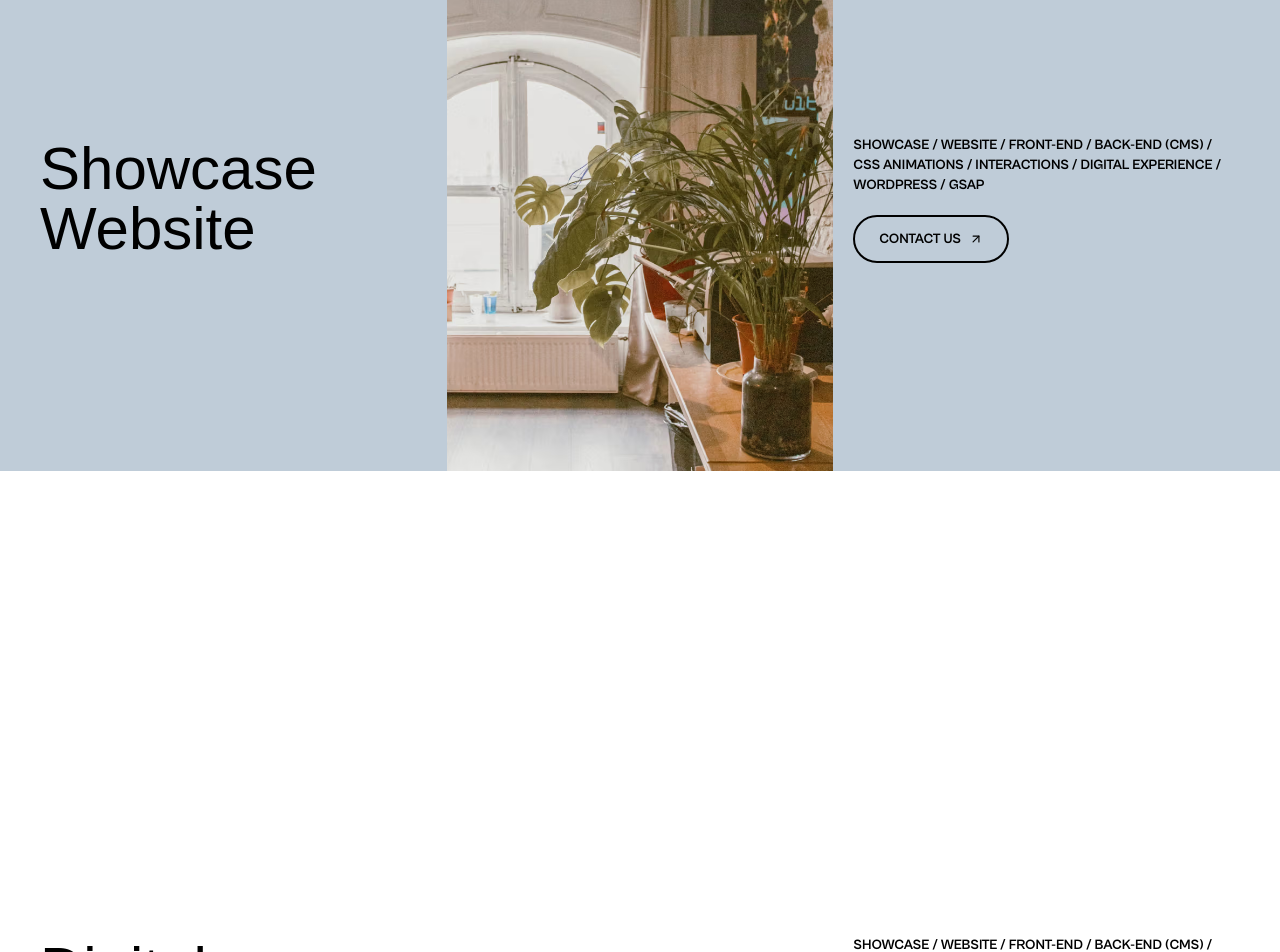
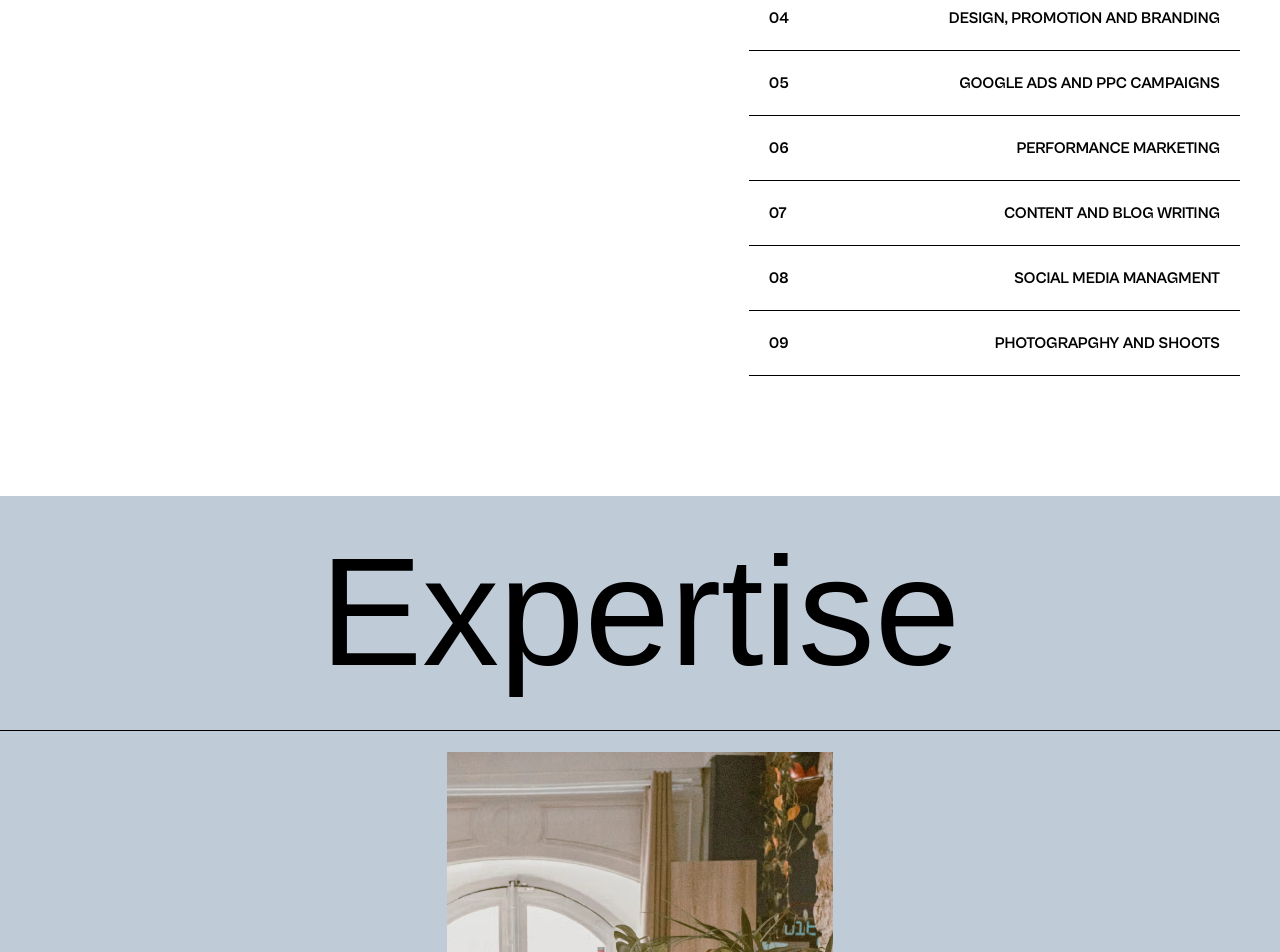
Before and after one commit to harshsahu0030/shreejitechsolutions, a Next.js app: page /expertise in a window 1280 px wide. Shown: the part 1420-2372 px from the top of the page. Built offline with nearby package versions, Linux system fonts and the light colour scheme; a web font is replaced by a local one.

Commit message:
add sections in home page

```diff
--- a/app/(clients)/layout.js
+++ b/app/(clients)/layout.js
@@ -1,3 +1,4 @@
+import Footer from "@/components/client/footer/Footer";
 import Header from "@/components/client/header/Header";
 import PageLoader from "@/components/client/providers/PageLoader";
 
@@ -7,6 +8,7 @@ export default function RootLayout({ children }) {
       <PageLoader>
         <Header />
         {children}
+        <Footer />
       </PageLoader>
     </>
   );
--- /dev/null
+++ b/components/client/footer/Footer.js
@@ -0,0 +1,74 @@
+import {
+  addressDetails,
+  emailDetails,
+  end,
+  headerLinks,
+  legalPolicy,
+  phoneDetails,
+  socialLinks,
+} from "@/data/siteConfig";
+import { NavLinks } from "../header/Navbar";
+import Logo from "@/public/logo/logoDarkTransparent.webp";
+import Image from "next/image";
+
+const Footer = () => {
+  return (
+    <footer className="h-screen w-full bg-(--bg-black) text-(--text-white) flex flex-col gap-10 pt-20 responsives overflow-hidden">
+      {/* top  */}
+      <div className="w-full grid xl:grid-cols-2">
+        {/* page links  */}
+        <div className="w-ful grid grid-cols-2 py-10 border-t-2 border-(--bg-white)">
+          <div className="flex flex-col gap-1">
+            {headerLinks.map((item) => (
+              <NavLinks key={item.url} item={item} />
+            ))}
+          </div>
+
+          <div className="flex flex-col gap-1">
+            {addressDetails.map((item) => (
+              <NavLinks key={item.url} item={item} />
+            ))}
+            {emailDetails.map((item) => (
+              <NavLinks key={item.url} item={item} />
+            ))}
+            {phoneDetails.map((item) => (
+              <NavLinks key={item.url} item={item} />
+            ))}
+          </div>
+        </div>
+
+        {/* more links  */}
+        <div className="w-full grid grid-cols-2 py-10 border-t-2 border-(--bg-white)">
+          <div className="flex flex-col gap-1">
+            {socialLinks.map((item) => (
+              <NavLinks key={item.url} item={item} />
+            ))}
+          </div>
+
+          <div className="flex flex-col gap-1">
+            {legalPolicy.map((item) => (
+              <NavLinks key={item.url} item={item} />
+            ))}
+            {end.map((item) => (
+              <NavLinks key={item.url} item={item} />
+            ))}
+          </div>
+        </div>
+      </div>
+
+      <div className="nav-assets h-full w-full relative">
+        <Image
+          src={Logo}
+          alt="Shreeji-Text-Solutions-Logo"
+          height={800}
+          width={800}
+          loading="lazy"
+          fetchPriority="low"
+          className="absolute w-full top-0 left-0"
+        />
+      </div>
+    </footer>
+  );
+};
+
+export default Footer;
--- a/components/client/header/Navbar.js
+++ b/components/client/header/Navbar.js
@@ -23,7 +23,7 @@ const externalLinkProps = {
   rel: "noopener noreferrer",
 };
 
-const NavLinks = ({ item }) => {
+export const NavLinks = ({ item }) => {
   return (
     <Link
       href={item.url}
--- a/components/client/main/expertise/ExpertisSkills.js
+++ b/components/client/main/expertise/ExpertisSkills.js
@@ -56,7 +56,7 @@ const ExpertisSkills = () => {
           return (
             <div
               key={item?.id}
-              className={`expert-${item?.id}  responsives h-full w-full  absolute top-0 left-0 pt-[25vw] xl:pt-[20vw]  grid grid-rows-3 xl:grid-cols-3  xl:grid-rows-1 gap-5 ${item?.id === 0 ? "bg-(--bg-blue)" : item?.id === 1 ? "bg-(--bg-pink)" : item?.id === 2 ? "bg-(--bg-green)" : "bg-(--bg-white)"}`}
+              className={`expert-${item?.id}  responsives h-full w-full  absolute top-0 left-0 pt-[25vw] xl:pt-[20vw]  grid grid-rows-3 xl:grid-cols-3  xl:grid-rows-1 gap-5 ${item?.id === 0 ? "bg-(--bg-blue)" : item?.id === 1 ? "bg-(--bg-pink)" : item?.id === 2 ? "bg-(--bg-green)" : "bg-(--bg-orange)"}`}
             >
               {/* head  */}
               <div className="h-full w-full flex items-center">
--- a/components/client/main/expertise/Expertise.js
+++ b/components/client/main/expertise/Expertise.js
@@ -1,12 +1,14 @@
 "use client";
 
 import ExpertiseHero from "./ExpertiseHero";
+import ExpertiseServices from "./ExpertiseServices";
 import ExpertisSkills from "./ExpertisSkills";
 
 const Expertise = () => {
   return (
     <>
       <ExpertiseHero />
+      <ExpertiseServices />
       <ExpertisSkills />
     </>
   );
--- a/components/client/main/expertise/ExpertiseHero.js
+++ b/components/client/main/expertise/ExpertiseHero.js
@@ -20,10 +20,10 @@ const ExpertiseHero = () => {
           y: -100,
         })
         .from(".expert-circle", {
-          xPercent: 100,
-          yPercent: 100,
+          xPercent: 50,
+          yPercent: 50,
+          duration: 2,
           stagger: 0.5,
-          duration: 3,
           ease: "expo.inOut",
         });
     },
--- /dev/null
+++ b/components/client/main/expertise/ExpertiseServices.js
@@ -0,0 +1,44 @@
+import { expertiseServiceslist } from "@/data/siteConfig";
+import { useGSAP } from "@gsap/react";
+import Link from "next/link";
+import { useRef } from "react";
+
+const ExpertiseServices = () => {
+  const serverRef = useRef();
+
+  useGSAP(() => {}, { scope: serverRef });
+
+  return (
+    <section
+      ref={serverRef}
+      aria-label="expertise-services"
+      className="min-h-screen w-full responsives py-10"
+    >
+      <div className="service-wrapper">
+        <div className="flex gap-10">
+          {/* head  */}
+          <div className="flex-1 flex flex-col">
+            <h2 className="text-[12vw] leading-[12vw] font-semibold">
+              Services
+            </h2>
+          </div>
+
+          <div className="flex-1 w-full flex flex-col items-end py-20 pl-20">
+            {expertiseServiceslist?.map((item) => (
+              <Link
+                href={"/"}
+                key={item?.id}
+                className="servicelist-item w-full p-5 flex items-center justify-between border-b"
+              >
+                <span className="uppercase font-semibold">0{item?.id}</span>
+                <span className="uppercase font-semibold">{item.title}</span>
+              </Link>
+            ))}
+          </div>
+        </div>
+      </div>
+    </section>
+  );
+};
+
+export default ExpertiseServices;
--- a/components/client/main/home/Home.js
+++ b/components/client/main/home/Home.js
@@ -1,7 +1,17 @@
 "use client";
 
+import ExpertisSkills from "../expertise/ExpertisSkills";
+import HomeCTA from "./HomeCTA";
+import OurAgency from "./OurAgency";
+
 const Home = () => {
-  return <div className="min-h-screen flex flex-col"></div>;
+  return (
+    <>
+      <ExpertisSkills />
+      <OurAgency />
+      <HomeCTA />
+    </>
+  );
 };
 
 export default Home;
--- /dev/null
+++ b/components/client/main/home/HomeCTA.js
@@ -0,0 +1,6 @@
+
+const HomeCTA = () => {
+  return <div>HomeCTA</div>;
+};
+
+export default HomeCTA;
--- /dev/null
+++ b/components/client/main/home/OurAgency.js
@@ -0,0 +1,85 @@
+import Image from "next/image";
+import CommonLink from "../../providers/CommonLink";
+import Agency02 from "@/public/agency/agency01.avif";
+import { agencyMotive } from "@/data/siteConfig";
+
+const OurAgency = () => {
+  return (
+    <section
+      aria-label="our-agency"
+      className="h-full w-full py-20 responsives flex flex-col gap-10"
+    >
+      {/* team-header */}
+      <div className="flex flex-col xl:flex-row justify-between gap-5">
+        <h2 className="text-[12vw] leading-[12vw] font-semibold">Agency</h2>
+
+        <div className="w-full xl:w-[40%] flex flex-col gap-10 justify-end">
+          <p className="text-xl font-medium">
+            {`
+          We love being close to our customers, we cherish the encounters that make us grow and the challenges that make us think.`}
+          </p>
+
+          <CommonLink label="contact us" url="/contact" />
+        </div>
+      </div>
+
+      {/* content  */}
+      <div className="grid xl:grid-cols-12 gap-5">
+        <div className="col-span-8  flex flex-col gap-10">
+          <div className="h-full w-full flex gap-5">
+            <div className="w-[70%]">
+              <Image
+                src={Agency02}
+                alt="agency-image"
+                height={300}
+                width={300}
+                className="w-full object-contain "
+              />
+            </div>
+            <div className="w-[30% flex flex-col justify-end gap-5">
+              <Image
+                src={Agency02}
+                alt="agency-image"
+                height={300}
+                width={300}
+                className="w-full object-contain "
+              />
+              <Image
+                src={Agency02}
+                alt="agency-image"
+                height={300}
+                width={300}
+                className="w-full object-contain "
+              />
+            </div>
+          </div>
+
+          <div className="flex flex-col">
+            {agencyMotive?.map((item) => (
+              <div
+                key={item?.id}
+                className="grid xl:grid-cols-2 gap-2 py-10 items-center"
+              >
+                <h3 className="uppercase font-semibold">{item?.title}</h3>
+                <p className="font-medium text-xl">{item?.description}</p>
+              </div>
+            ))}
+          </div>
+        </div>
+
+        <div className="col-span-4 flex flex-col justify-end">
+          <Image
+            src={Agency02}
+            alt="agency-image"
+            height={300}
+            width={300}
+            className="w-full object-coontain"
+          />
+          <p className="text-[12vw] leading-[12vw] font-semibold">2026</p>
+        </div>
+      </div>
+    </section>
+  );
+};
+
+export default OurAgency;
--- /dev/null
+++ b/components/client/providers/CommonLink.js
@@ -0,0 +1,20 @@
+"use client";
+
+import Link from "next/link";
+import { LuArrowUpRight } from "react-icons/lu";
+
+const CommonLink = ({ label, url }) => {
+  return (
+    <Link
+      href={url}
+      className="group/header-btn p-1 bg-(--bg-black) text-(--text-white) font-semibold uppercase rounded-full flex items-center justify-center transitions cursor-pointer w-fit"
+    >
+      <span className="p-2 xl:p-4 uppercase">{label}</span>
+      <span className="h-2 w-2 group-hover/header-btn:h-10 group-hover/header-btn:w-10 rounded-full bg-(--bg-white) text-xl flex justify-center items-center m-2 xl:m-4 group-hover/header-btn:m-0 transitions">
+        <LuArrowUpRight className="hidden group-hover/header-btn:flex text-(--text-black)" />
+      </span>
+    </Link>
+  );
+};
+
+export default CommonLink;
--- a/data/siteConfig.js
+++ b/data/siteConfig.js
@@ -47,6 +47,20 @@ export const addressDetails = [
   },
 ];
 
+export const legalPolicy = [
+  {
+    label: "Legal Policy",
+    url: "india",
+  },
+];
+
+export const end = [
+  {
+    label: "shreeji tech solutions @2026",
+    url: "india",
+  },
+];
+
 export const phoneDetails = [
   {
     name: "phone",
@@ -58,7 +72,7 @@ export const phoneDetails = [
 export const emailDetails = [
   {
     name: "email",
-    label: "info@shreejitechsolutions.in",
+    label: "info@shreejitech solutions.in",
     url: "#",
   },
 ];
@@ -95,3 +109,63 @@ export const expertiseList = [
       "Showcase / Website / Front-end / Back-end (CMS) / CSS Animations / Interactions / Digital experience / Shopify / Wordpress / GSAP",
   },
 ];
+
+export const expertiseServiceslist = [
+  {
+    id: 1,
+    title: "Website design & Development",
+  },
+  {
+    id: 2,
+    title: "Lead Generation",
+  },
+  {
+    id: 3,
+    title: "Search Engine Optimization",
+  },
+  {
+    id: 4,
+    title: "Design, Promotion and Branding",
+  },
+  {
+    id: 5,
+    title: "Google Ads and PPC Campaigns",
+  },
+  {
+    id: 6,
+    title: "Performance Marketing",
+  },
+  {
+    id: 7,
+    title: "Content and Blog Writing",
+  },
+  {
+    id: 8,
+    title: "Social Media Managment",
+  },
+  {
+    id: 9,
+    title: "Photograpghy and Shoots",
+  },
+];
+
+export const agencyMotive = [
+  {
+    id: 1,
+    title: "We like to keep things simple.",
+    description:
+      "In an era of excessive protocols, we advocate for normalcy and a certain lightness. Without grand speeches? Without any speeches at all.",
+  },
+  {
+    id: 2,
+    title: "Go with common sense.",
+    description:
+      "Master cutting-edge techniques to be able to imagine anything, but use only those that the project justifies, without any show of force.",
+  },
+  {
+    id: 3,
+    title: "The customer is not king.",
+    description:
+      "And neither do we, for that matter. At the agency, good decisions have only one king to rule them: your user.",
+  },
+];
```
